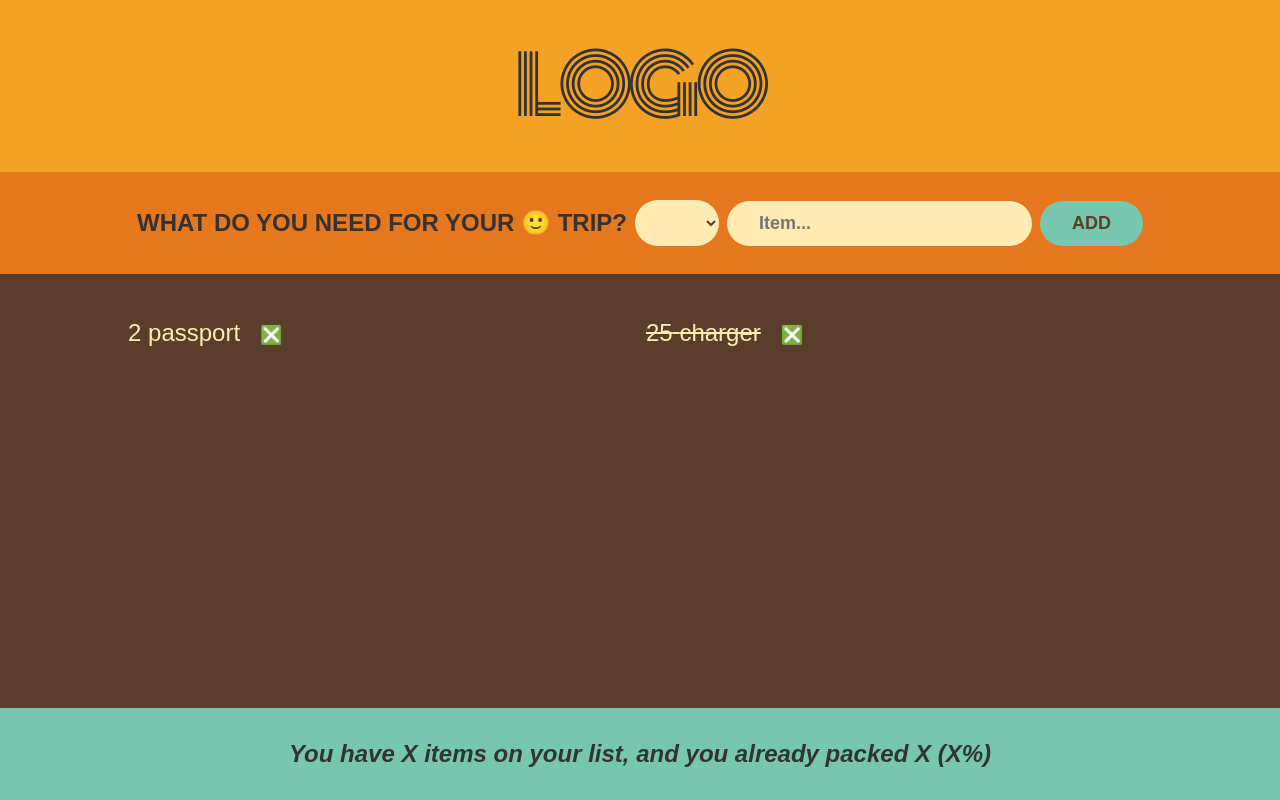
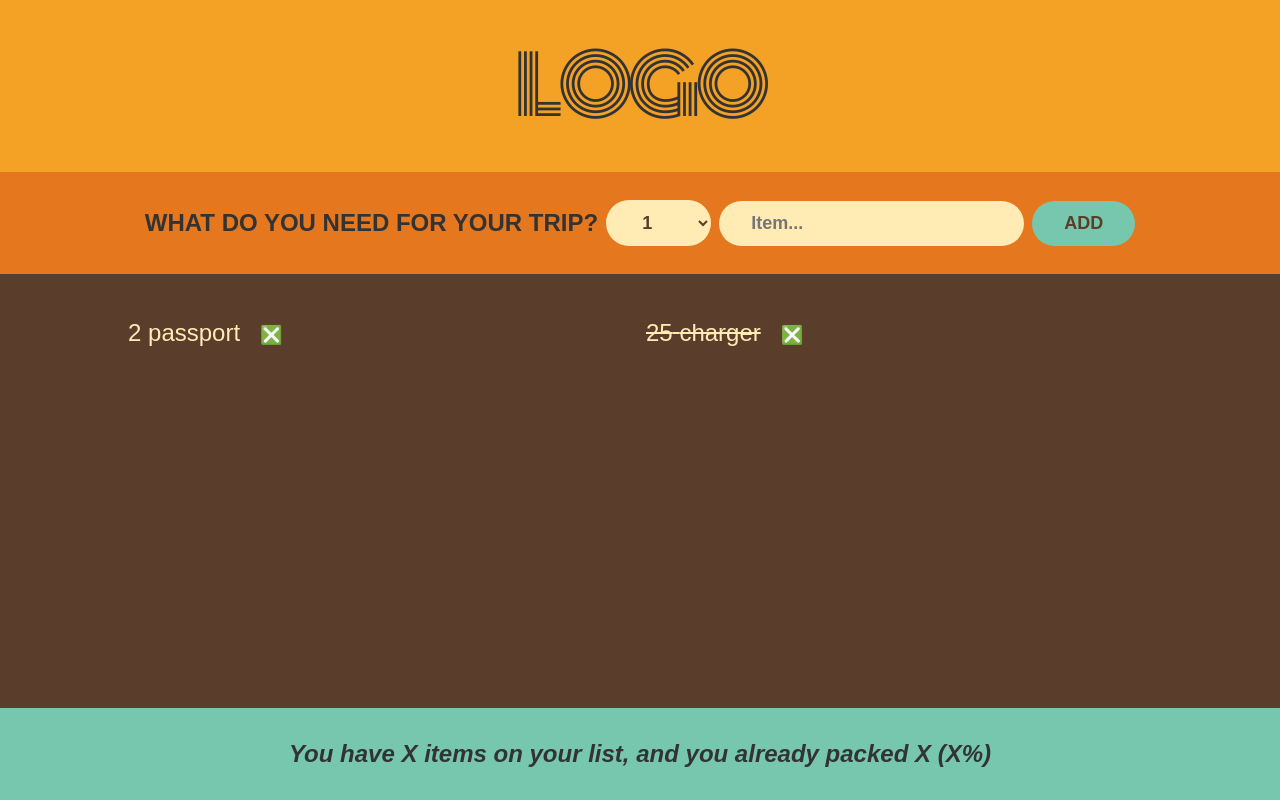
Before and after one commit to Saadi-Yip/react-redux-toolkit, a React (Create React App) app: page / in a window 1280 px wide. Built offline with nearby package versions, Linux system fonts and the light colour scheme.

Commit message:
working on form section

```diff
--- a/src/components/assignments/projects/TravelList/form.js
+++ b/src/components/assignments/projects/TravelList/form.js
@@ -1,15 +1,26 @@
-import React from 'react'
+import React, { useState } from 'react'
 
 const Form = () => {
+  const [name, setName] = useState("")
+  const [selects, setSelected] = useState()
+  const handleSubmit = (e) => {
+    e.preventDefault();
+    setSelected(1);
+    setName("");
+  }
   return (
-    <form className='add-form'>
-      <h3>What do you need for your 🙂 trip?</h3>
-      <select>
-        <options value = {1}>1</options>
-        <options value = {2}>2</options>
-        <options value = {3}>3</options>
+    <form className="add-form" onSubmit={handleSubmit}>
+      <h3>What do you need for your trip?</h3>
+      <select  value={selects} onChange={(e) => setSelected(e.target.value)}>
+        {Array.from({ length: 20 }, (_, i) => i + 1).map
+          ((num) => (
+            <option value={num} key={num}>
+              {num}
+            </option>
+          ))}
+        I
       </select>
-      <input type = "text" placeholder='Item...' />
+      <input type="text" placeholder="Item..." value={name} onChange={(e) => setName(e.target.value)} />
       <button>Add</button>
     </form>
   )
```
